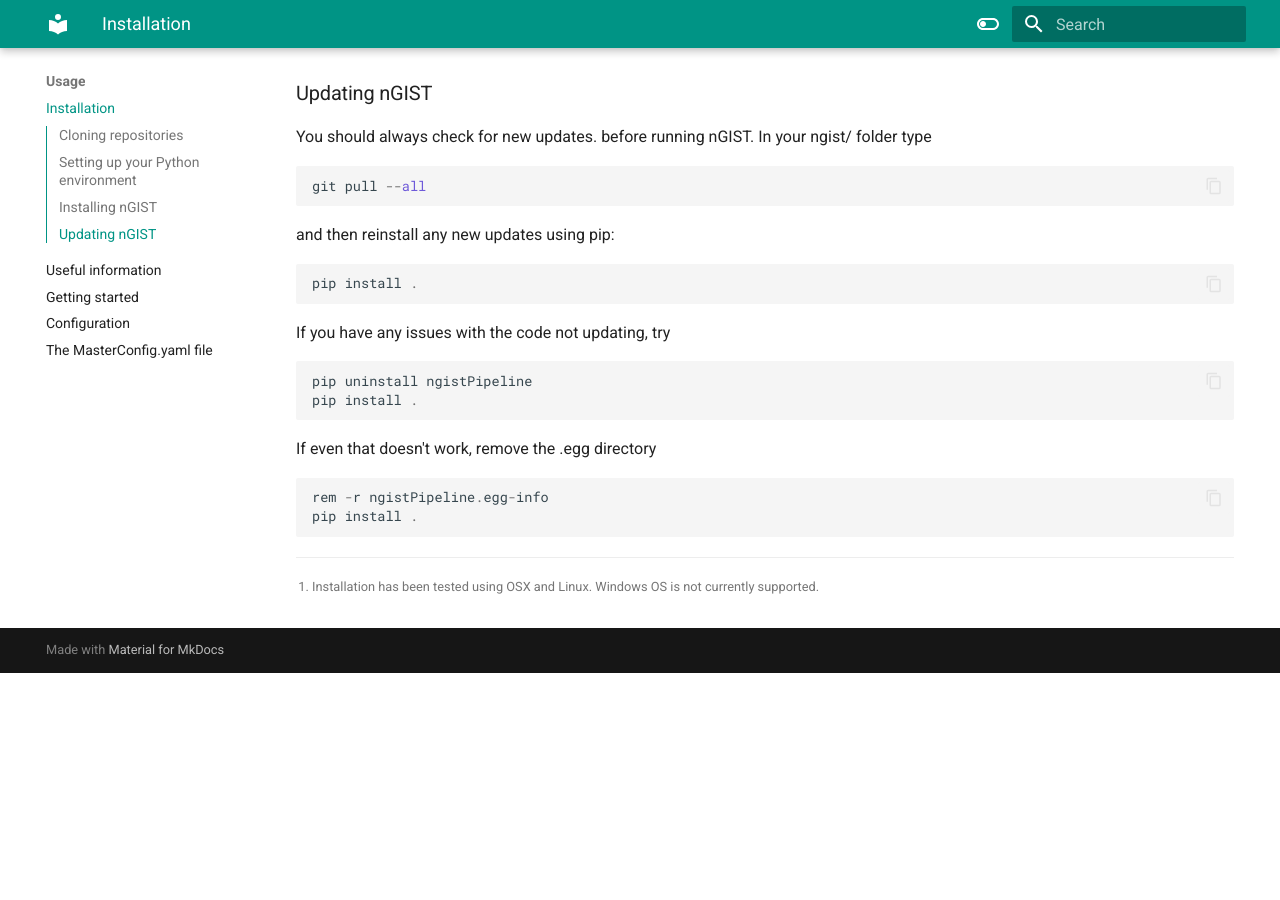
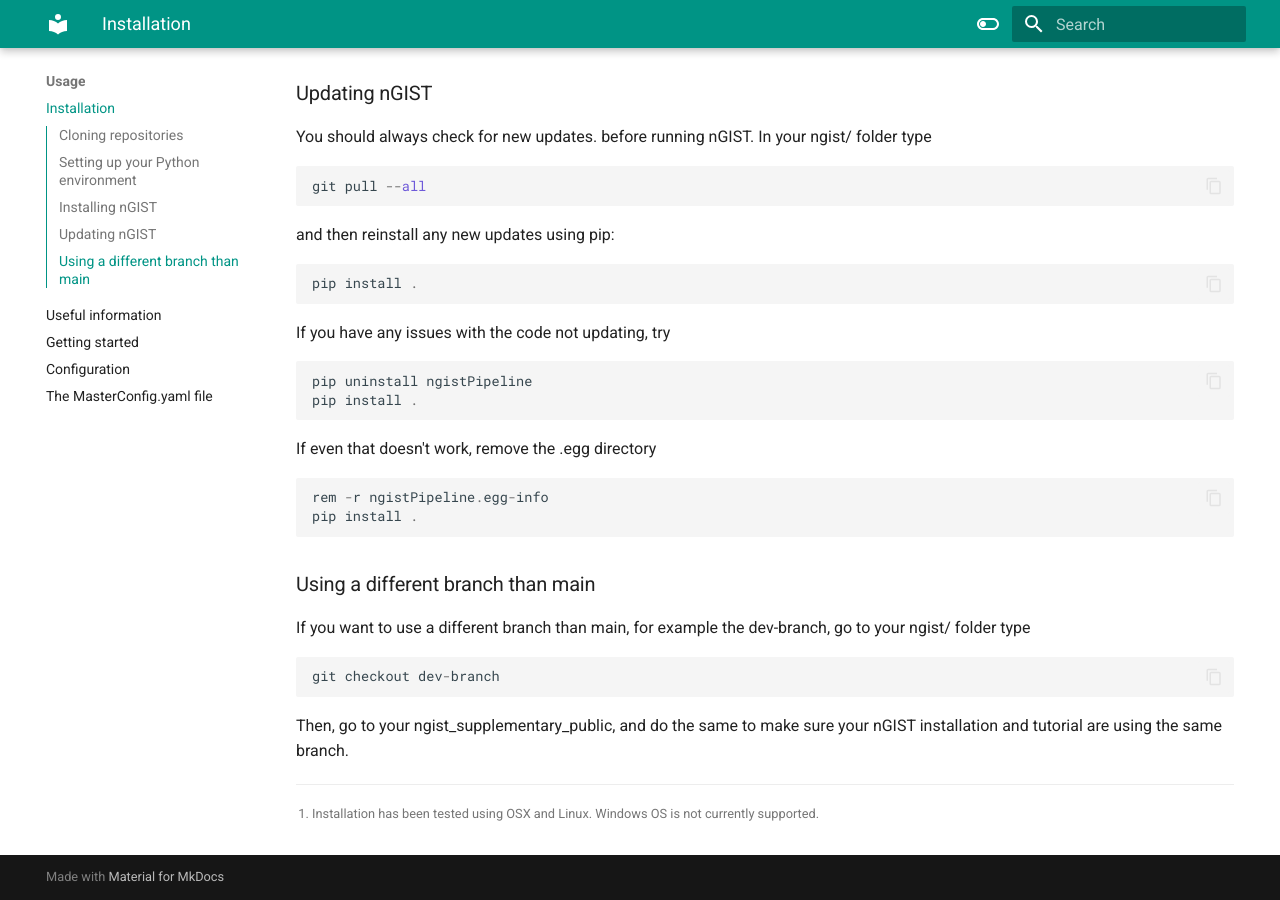
Before and after one commit to geckos-survey/gist-documentation, an MkDocs documentation site: the page built from docs/usage/installation.md, in a window 1280 px wide and 900 px high, scrolled down 901 px. Built offline with MkDocs 1.6.1 and Material for MkDocs 9.7.7, drawn with Linux system fonts in a browser that asks for light colours; emoji names are drawn with the system emoji font; before the commit the page ends 1574 px from its top, so only the background shows below that.

Commit message:
Add branch switching instructions to installation guide
Added instructions for using a different branch during installation.

````diff
--- a/docs/usage/installation.md
+++ b/docs/usage/installation.md
@@ -47,3 +47,10 @@ If even that doesn't work, remove the .egg directory
 rem -r ngistPipeline.egg-info
 pip install .
 ```
+
+### Using a different branch than main
+If you want to use a different branch than main, for example the dev-branch, go to your ngist/ folder type
+```py
+git checkout dev-branch
+```
+Then, go to your ngist_supplementary_public, and do the same to make sure your nGIST installation and tutorial are using the same branch.
````
